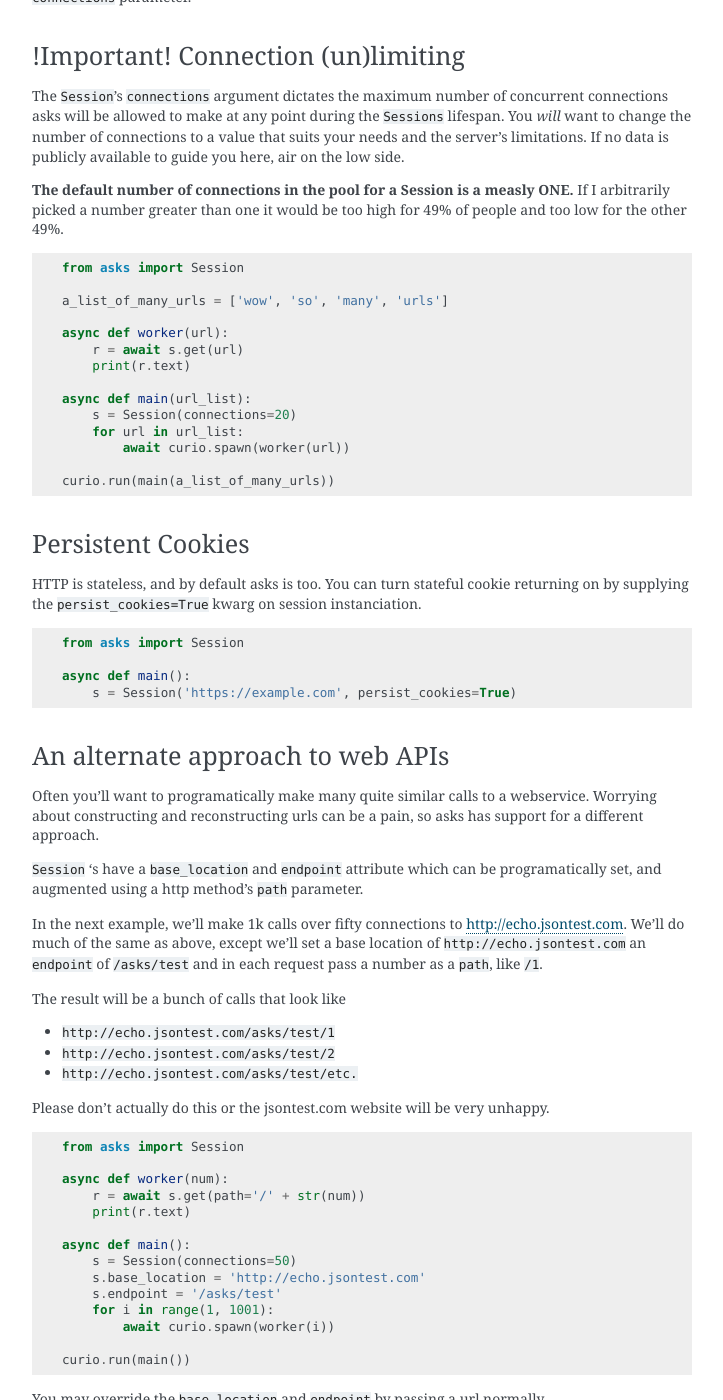
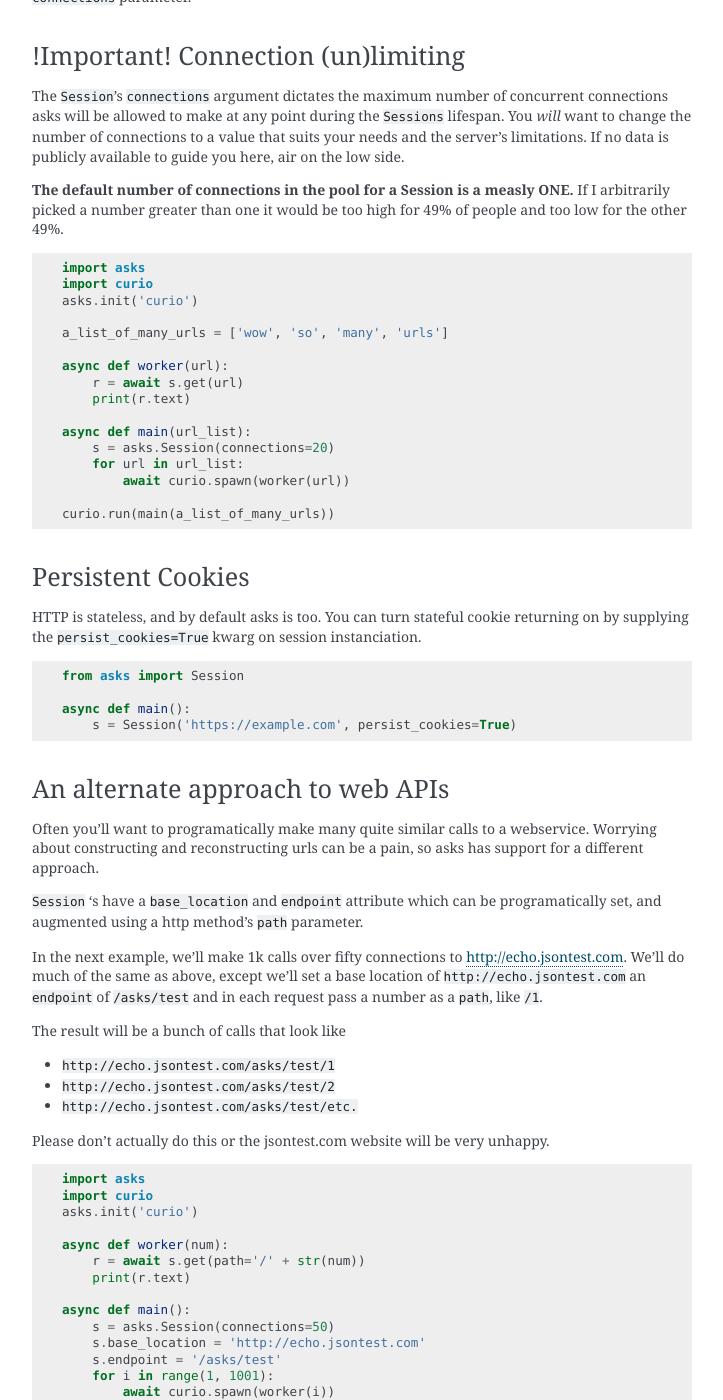
Before and after one commit to theelous3/asks, a Sphinx documentation site: the page built from docs/source/a-look-at-sessions.rst, in a window 1280 px wide and 1400 px high, scrolled down 527 px. Shown: the whole window, without its empty margins (388-1111 px from the left). Built offline with Sphinx 7.4.7, drawn with Linux system fonts in a browser that asks for light colours.

Commit message:
asks.init in examples

```diff
--- a/docs/source/a-look-at-sessions.rst
+++ b/docs/source/a-look-at-sessions.rst
@@ -31,7 +31,9 @@ The ``Session``'s ``connections`` argument dictates the maximum number of concur
 
 **The default number of connections in the pool for a Session is a measly ONE.** If I arbitrarily picked a number greater than one it would be too high for 49% of people and too low for the other 49%. ::
 
-    from asks import Session
+    import asks
+    import curio
+    asks.init('curio')
 
     a_list_of_many_urls = ['wow', 'so', 'many', 'urls']
 
@@ -40,7 +42,7 @@ The ``Session``'s ``connections`` argument dictates the maximum number of concur
         print(r.text)
 
     async def main(url_list):
-        s = Session(connections=20)
+        s = asks.Session(connections=20)
         for url in url_list:
             await curio.spawn(worker(url))
 
@@ -76,14 +78,16 @@ The result will be a bunch of calls that look like
 
 Please don't actually do this or the jsontest.com website will be very unhappy. ::
 
-    from asks import Session
+    import asks
+    import curio
+    asks.init('curio')
 
     async def worker(num):
         r = await s.get(path='/' + str(num))
         print(r.text)
 
     async def main():
-        s = Session(connections=50)
+        s = asks.Session(connections=50)
         s.base_location = 'http://echo.jsontest.com'
         s.endpoint = '/asks/test'
         for i in range(1, 1001):
--- a/docs/source/idioms.rst
+++ b/docs/source/idioms.rst
@@ -11,6 +11,7 @@ If we wanted to request two thousand urls, we wouldn't want to spawn two thousan
 
     import asks
     import curio
+    asks.init('curio')
 
     async def worker(sema, url):
         async with sema:
```
